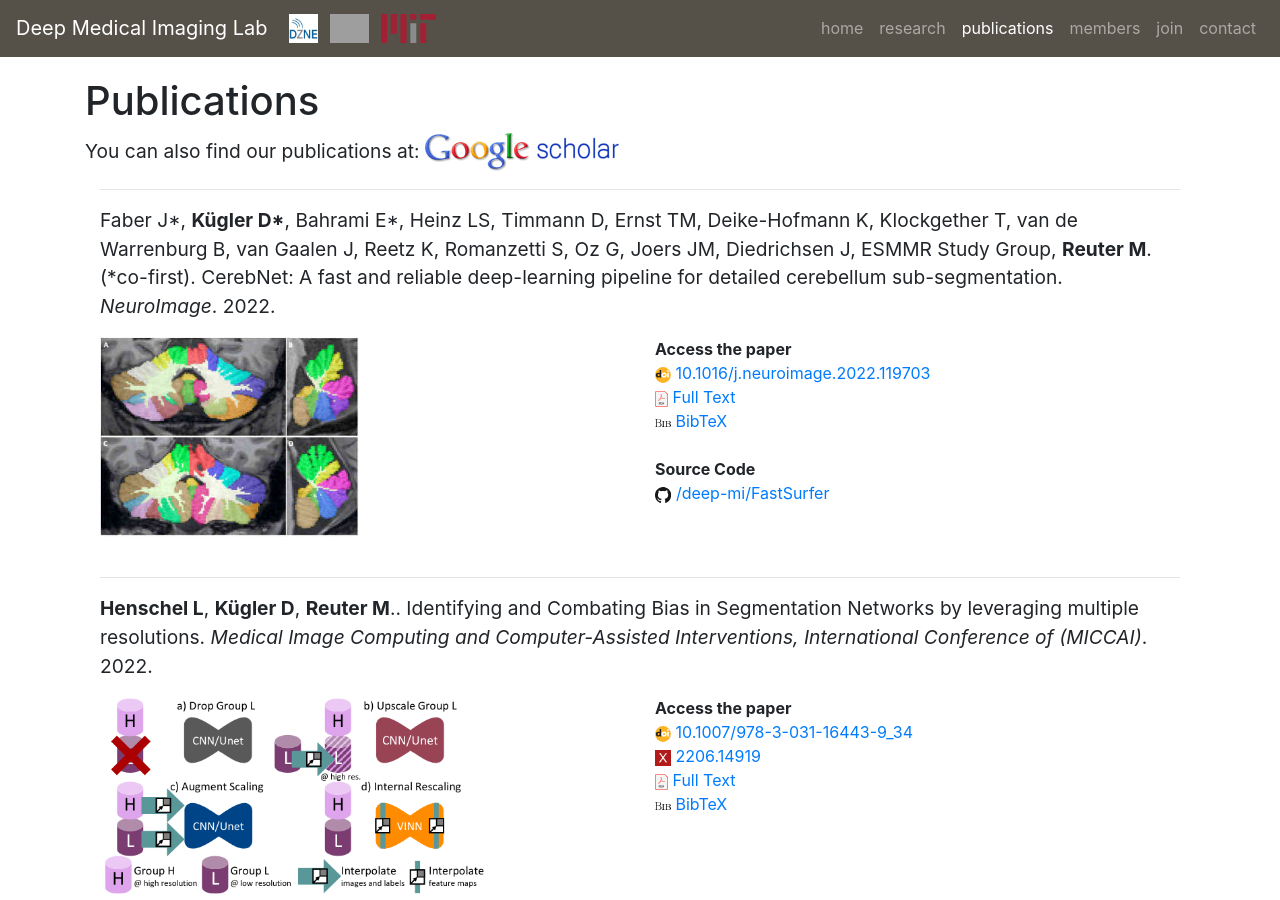
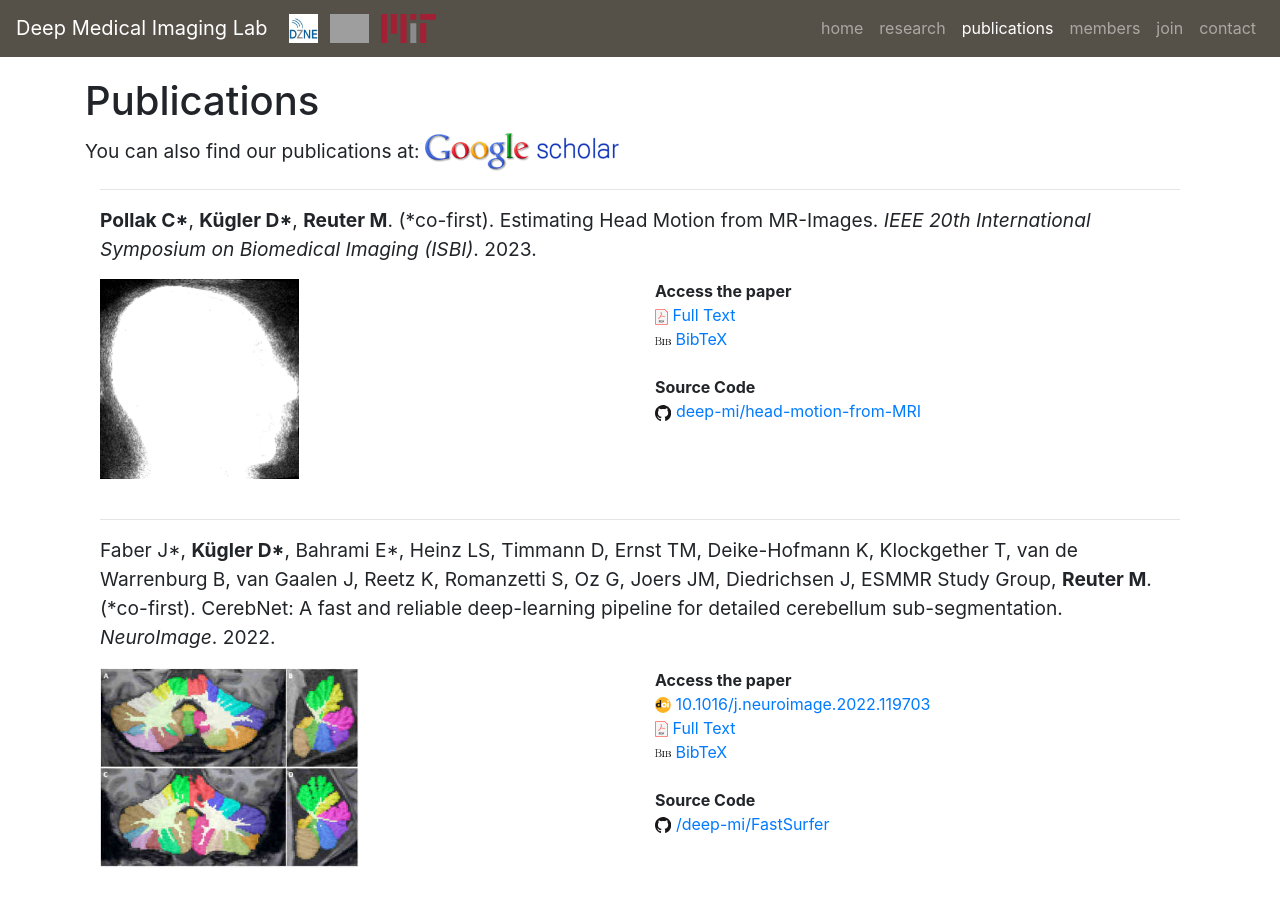
Before and after one commit to Deep-MI/Deep-MI.github.io, a Jekyll site: the page built from publications/index.html, in a window 1280 px wide and 900 px high. Built offline with Jekyll 4.4.1, drawn with Linux system fonts in a browser that asks for light colours; nearby versions of some CDN libraries; comment, search, counter and statistics services are not loaded; grey boxes are pictures that could not be loaded.

Commit message:
added ISBI publication

```diff
--- a/_data/publications.yml
+++ b/_data/publications.yml
@@ -30,6 +30,18 @@
 #     - name: 'Some coauthor Lab'
 #       url: 'http://coollab.uni.edu/'
 #
+
+- id: 'pollak_2023a'
+  authors: '**Pollak C\***, **Kügler D\***, **Reuter M**. (\*co-first)'
+  title: 'Estimating Head Motion from MR-Images'
+  journal: '*IEEE 20th International Symposium on Biomedical Imaging (ISBI)*'
+  type: 'conference'
+  image: '/static/pub/pollak_2023a.png'
+  year: 2023
+  bibtex: '/static/pub/pollak_2023a.bib'
+  pdf: '/static/pub/pollak_2023a.pdf'
+  github: 'deep-mi/head-motion-from-MRI'
+
 
 - id: 'faber_2022'
   authors: 'Faber J\*, **Kügler D\***, Bahrami E\*, Heinz LS, Timmann D, Ernst TM, Deike-Hofmann K, Klockgether T, van de Warrenburg B, van Gaalen J, Reetz K, Romanzetti S, Oz G, Joers JM, Diedrichsen J, ESMMR Study Group, **Reuter M**. (\*co-first)'
--- /dev/null
+++ b/static/pub/pollak_2023a.bib
@@ -0,0 +1,7 @@
+@inproceedings{pollak2023estimating,
+  title={Estimating Head Motion from MRI},
+  author={Pollak, Clemens and Ku\"gler, David and Reuter, Martin},
+  booktitle={Inproceedings 2023 IEEE 20th International Symposium on Biomedical Imaging (ISBI)},
+  year={2023},
+  organization={IEEE}
+}
```
Also changed, not shown: static/pub/pollak_2023a.png (added), 1 other file.
